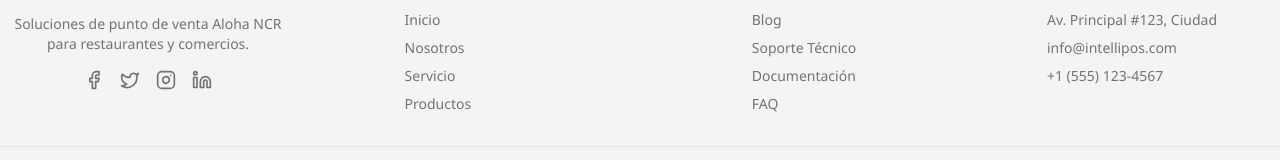
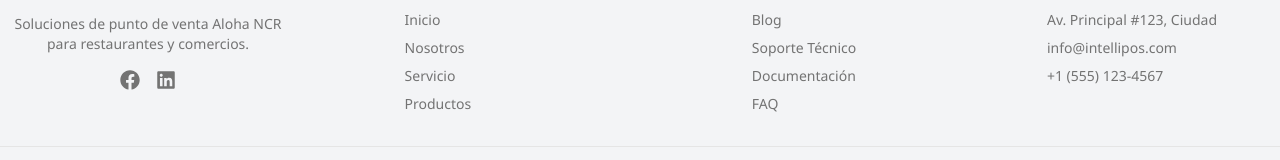
Before and after one commit to JoseSanchez90/intellipos-web-2025, a Next.js app: page / in a window 1280 px wide. Shown: the part 3602-3762 px from the top of the page. Built offline with nearby package versions, Linux system fonts and the light colour scheme.

Commit message:
update icons footer

```diff
--- a/app/components/footer.tsx
+++ b/app/components/footer.tsx
@@ -1,5 +1,6 @@
-import { Facebook, Instagram, Linkedin, Twitter } from "lucide-react";
 import Link from "next/link";
+import { FaFacebook } from "react-icons/fa";
+import { FaLinkedin } from "react-icons/fa";
 
 const Footer = () => {
     return (
@@ -15,19 +16,11 @@ const Footer = () => {
               </p>
               <div className="flex flex-row justify-center space-x-4">
                 <Link href="#" className="text-muted-foreground hover:text-primary transition-colors">
-                  <Facebook className="h-5 w-5" />
+                    <FaFacebook className="w-5 h-5" />
                   <span className="sr-only">Facebook</span>
                 </Link>
                 <Link href="#" className="text-muted-foreground hover:text-primary transition-colors">
-                  <Twitter className="h-5 w-5" />
-                  <span className="sr-only">Twitter</span>
-                </Link>
-                <Link href="#" className="text-muted-foreground hover:text-primary transition-colors">
-                  <Instagram className="h-5 w-5" />
-                  <span className="sr-only">Instagram</span>
-                </Link>
-                <Link href="#" className="text-muted-foreground hover:text-primary transition-colors">
-                  <Linkedin className="h-5 w-5" />
+                    <FaLinkedin className="w-5 h-5" />
                   <span className="sr-only">LinkedIn</span>
                 </Link>
               </div>
```
